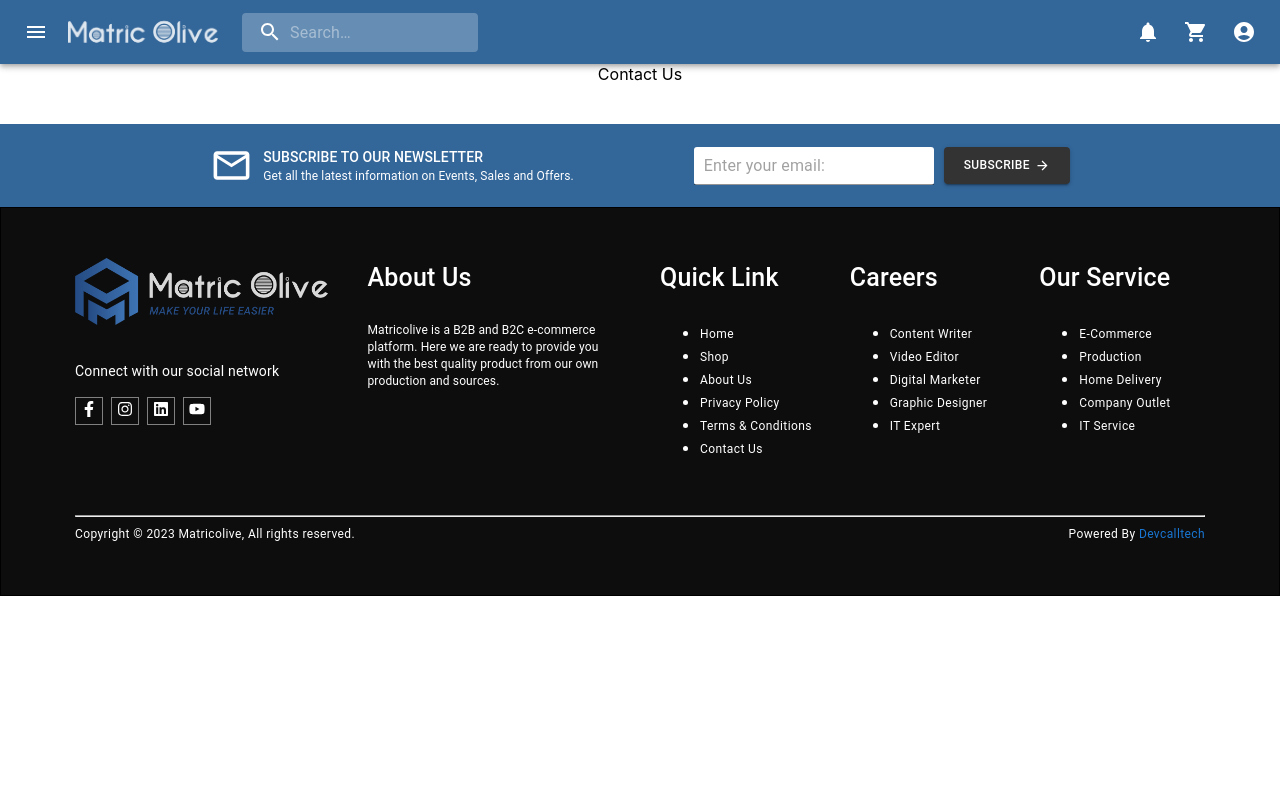
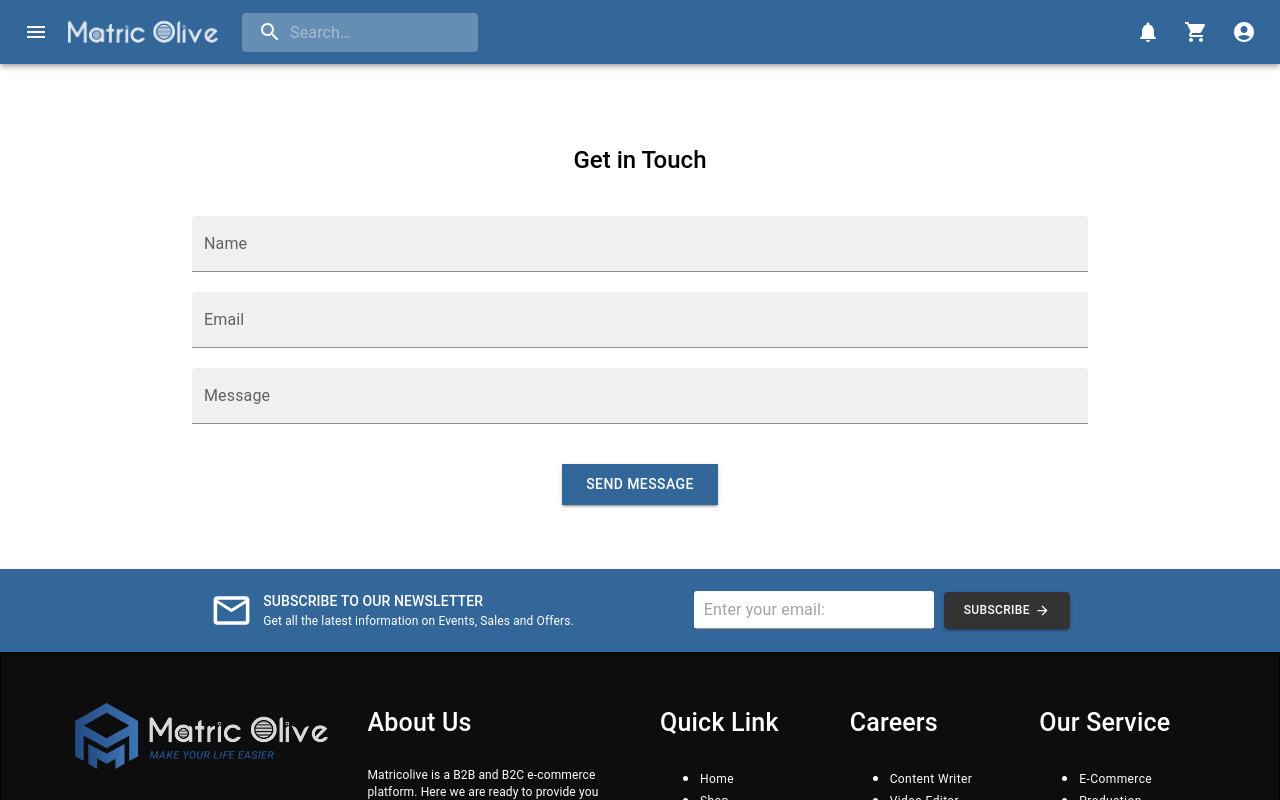
Before and after one commit to Rakibul-Hasan-max/Matricolive, a React (Create React App) app: page /contact in a window 1280 px wide. Shown: the top 800 px of the page. Built offline with nearby package versions, Linux system fonts and the light colour scheme.

Commit message:
contact page design

```diff
--- a/src/Pages/ContactUs/ContactUs.js
+++ b/src/Pages/ContactUs/ContactUs.js
@@ -1,10 +1,47 @@
+import { Box, Button, TextField, Typography } from "@mui/material";
 
 const ContactUs = () => {
-    return (
-        <div>
-            Contact Us
-        </div>
-    );
+  return (
+    <Box>
+      <Typography variant="h5" sx={{ mt: "80px", fontWeight: 500 }}>
+        Get in Touch
+      </Typography>
+      <Box>
+        <Box
+          sx={{
+            display: "flex",
+            flexDirection: "column",
+            gap: "20px",
+            mx: "15%",
+            mt: 5,
+          }}
+        >
+          <TextField id="filled-basic" label="Name" variant="filled" />
+          <TextField id="filled-basic" label="Email" variant="filled" />
+          <TextField
+            id="filled-textarea"
+            label="Message"
+            multiline
+            variant="filled"
+          />
+        </Box>
+        <Button
+          variant="contained"
+          sx={{
+            mt: 5,
+            mb: 3,
+            background: "#336699 !important",
+            borderRadius: "0 !important",
+            py: 1,
+            px: 3,
+          }}
+        >
+          Send Message
+        </Button>
+        <Box></Box>
+      </Box>
+    </Box>
+  );
 };
 
 export default ContactUs;
```
